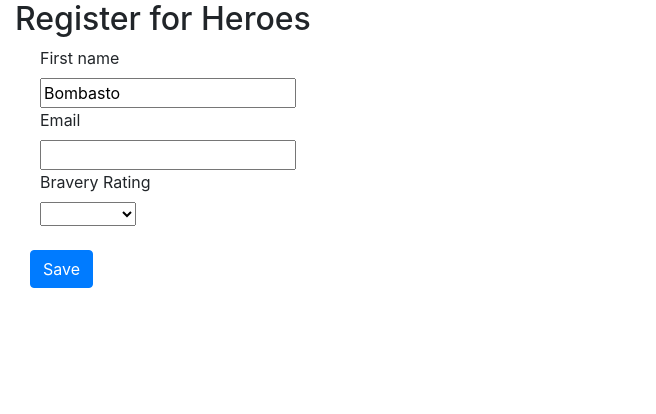
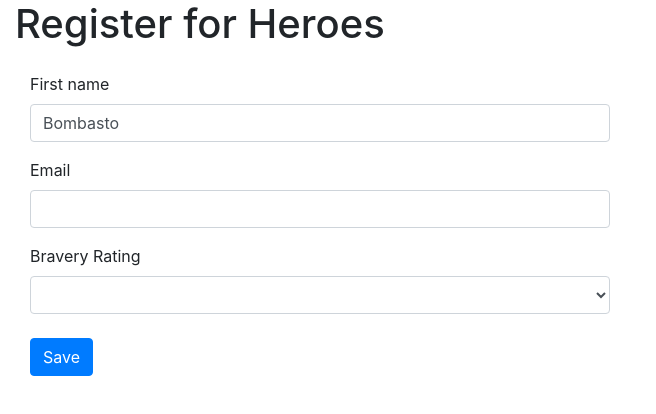
Before and after one commit to devcoy/angular-dynamic-forms, an Angular app: page /register in a window 1280 px wide. Shown: the top 414 px of the page, without its empty margins (0-656 px from the left). Built offline with nearby package versions, Linux system fonts and the light colour scheme.

Commit message:
bottstrap styles

```diff
--- a/src/app/pages/components/dynamic-form-question/dynamic-form-question.component.html
+++ b/src/app/pages/components/dynamic-form-question/dynamic-form-question.component.html
@@ -1,9 +1,10 @@
-<main class="container-fluid">
+<div>
   <div [formGroup]="form">
     <label [attr.for]="question.key">{{ question.label }}</label>
 
-    <div [ngSwitch]="question.controlType">
+    <div class="" [ngSwitch]="question.controlType">
       <input
+        class="form-control"
         *ngSwitchCase="'textbox'"
         [formControlName]="question.key"
         [id]="question.key"
@@ -11,6 +12,7 @@
       />
 
       <select
+        class="form-control"
         [id]="question.key"
         *ngSwitchCase="'dropdown'"
         [formControlName]="question.key"
@@ -25,4 +27,4 @@
       {{ question.label }} is required
     </div>
   </div>
-</main>
+</div>
--- a/src/app/pages/dynamic-form/dynamic-form.component.html
+++ b/src/app/pages/dynamic-form/dynamic-form.component.html
@@ -1,7 +1,7 @@
 <div class="container-fluid">
   <div class="row">
     <form class="col-12" (ngSubmit)="onSubmit()" [formGroup]="form">
-      <div *ngFor="let question of questions" class="form-row">
+      <div *ngFor="let question of questions" class="form-group">
         <app-dynamic-form-question
           [question]="question"
           [form]="form"
--- a/src/app/pages/register/register.component.html
+++ b/src/app/pages/register/register.component.html
@@ -1,10 +1,8 @@
 <main class="container-fluid">
   <div class="row">
-    <div class="col-12">
-      <div>
-        <h2>Register for Heroes</h2>
-        <app-dynamic-form [questions]="questions$ | async"></app-dynamic-form>
-      </div>
+    <div class="col-12 col-md-6">
+      <h1 class="mb-4">Register for Heroes</h1>
+      <app-dynamic-form [questions]="questions$ | async"></app-dynamic-form>
     </div>
   </div>
 </main>
```
